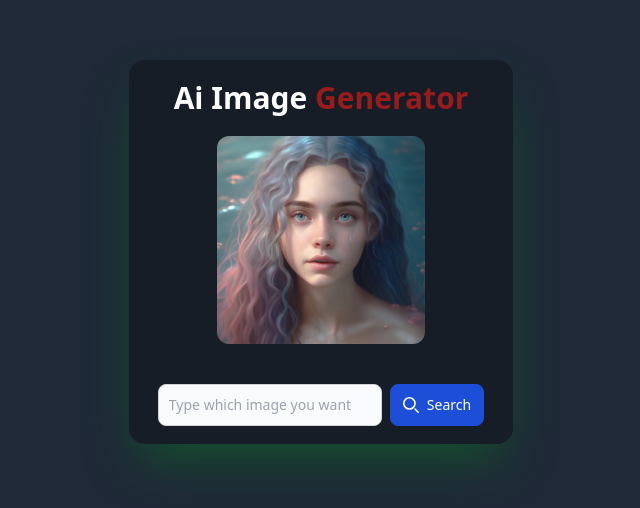
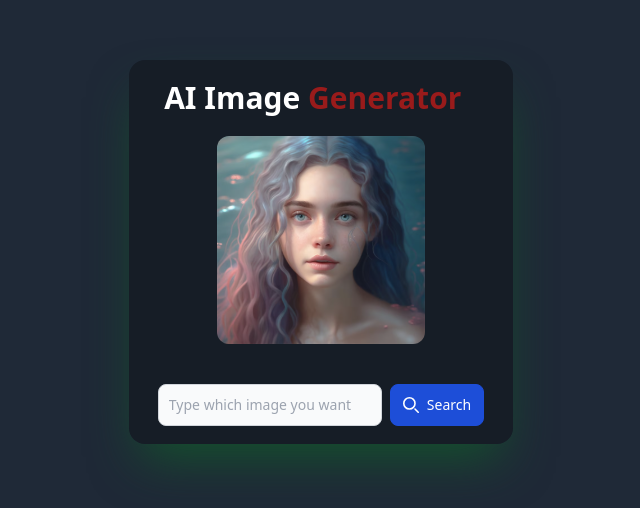
Before and after one commit to SHANIB-C-K/AI-Image-generator-reactjs, a React (Vite) app: page / in a window 1280 px wide. Shown: the part 148-656 px from the top of the page, without its empty margins (319-959 px from the left). Built offline with nearby package versions, Linux system fonts and the light colour scheme; no server answers.

Commit message:
finally completed

```diff
--- a/src/components/HomePage.jsx
+++ b/src/components/HomePage.jsx
@@ -2,6 +2,7 @@ import React, { useRef, useState } from "react";
 import def_img from "../assets/default_image.svg";
 const key = import.meta.env.VITE_MY_API_KEY;
 import Tilt from "react-parallax-tilt";
+import { TypeAnimation } from "react-type-animation";
 
 const HomePage = () => {
   const [Image, setImage] = useState("/");
@@ -40,12 +41,27 @@ const HomePage = () => {
       <div className="h-screen w-screen bg-gray-800 flex items-center justify-center">
         <div className="h-96 w-96 flex flex-col items-center justify-cente bg-black bg-opacity-30 rounded-2xl pt-5 shadow-2xl shadow-green-900">
           <h1 className="text-white font-bold text-3xl">
-            Ai Image <span className="text-red-800">Generator</span>
+            AI Image{" "}
+            <span className="text-red-800">
+              <TypeAnimation
+                sequence={[
+                  // Same substring at the start will only be typed out once, initially
+                  " ",
+                  1000,
+                  "Generator",
+                  1000, // wait 1s before replacing "Mice" with "Hamsters"
+                ]}
+                wrapper="span"
+                speed={50}
+                style={{ fontSize: "1.875rem", display: "inline-block" }}
+                repeat={Infinity}
+              />
+            </span>
           </h1>
           {IsLoading ? (
             <div className="h-64 w-80 flex flex-col items-center justify-center">
               <div
-                class="w-12 h-12 rounded-full animate-spin
+                className="w-12 h-12 rounded-full animate-spin
                     border-4 border-solid border-blue-500 border-t-transparent"
               ></div>
               <div className="pt-5">
@@ -72,6 +88,7 @@ const HomePage = () => {
               ref={inputRef}
               className="bg-gray-50 border border-gray-300 text-gray-900 text-sm rounded-lg focus:ring-blue-500 focus:border-blue-500 block  p-2.5 dark:bg-gray-700 dark:border-gray-600 dark:placeholder-gray-400 dark:text-white dark:focus:ring-blue-500 dark:focus:border-blue-500"
               placeholder="Type which image you want"
+              required
             />
             <button
               onClick={() => {
@@ -79,10 +96,10 @@ const HomePage = () => {
                 setIsLoading(true);
               }}
               type="submit"
-              class="inline-flex items-center py-2.5 px-3 ms-2 text-sm font-medium text-white bg-blue-700 rounded-lg border border-blue-700 hover:bg-blue-800 focus:ring-4 focus:outline-none focus:ring-blue-300 dark:bg-blue-600 dark:hover:bg-blue-700 dark:focus:ring-blue-800"
+              className="inline-flex items-center py-2.5 px-3 ms-2 text-sm font-medium text-white bg-blue-700 rounded-lg border border-blue-700 hover:bg-blue-800 focus:ring-4 focus:outline-none focus:ring-blue-300 dark:bg-blue-600 dark:hover:bg-blue-700 dark:focus:ring-blue-800"
             >
               <svg
-                class="w-4 h-4 me-2"
+                className="w-4 h-4 me-2"
                 aria-hidden="true"
                 xmlns="http://www.w3.org/2000/svg"
                 fill="none"
@@ -90,9 +107,9 @@ const HomePage = () => {
               >
                 <path
                   stroke="currentColor"
-                  stroke-linecap="round"
-                  stroke-linejoin="round"
-                  stroke-width="2"
+                  strokeLinecap="round"
+                  strokeLinejoin="round"
+                  strokeWidth="2"
                   d="m19 19-4-4m0-7A7 7 0 1 1 1 8a7 7 0 0 1 14 0Z"
                 />
               </svg>
```
